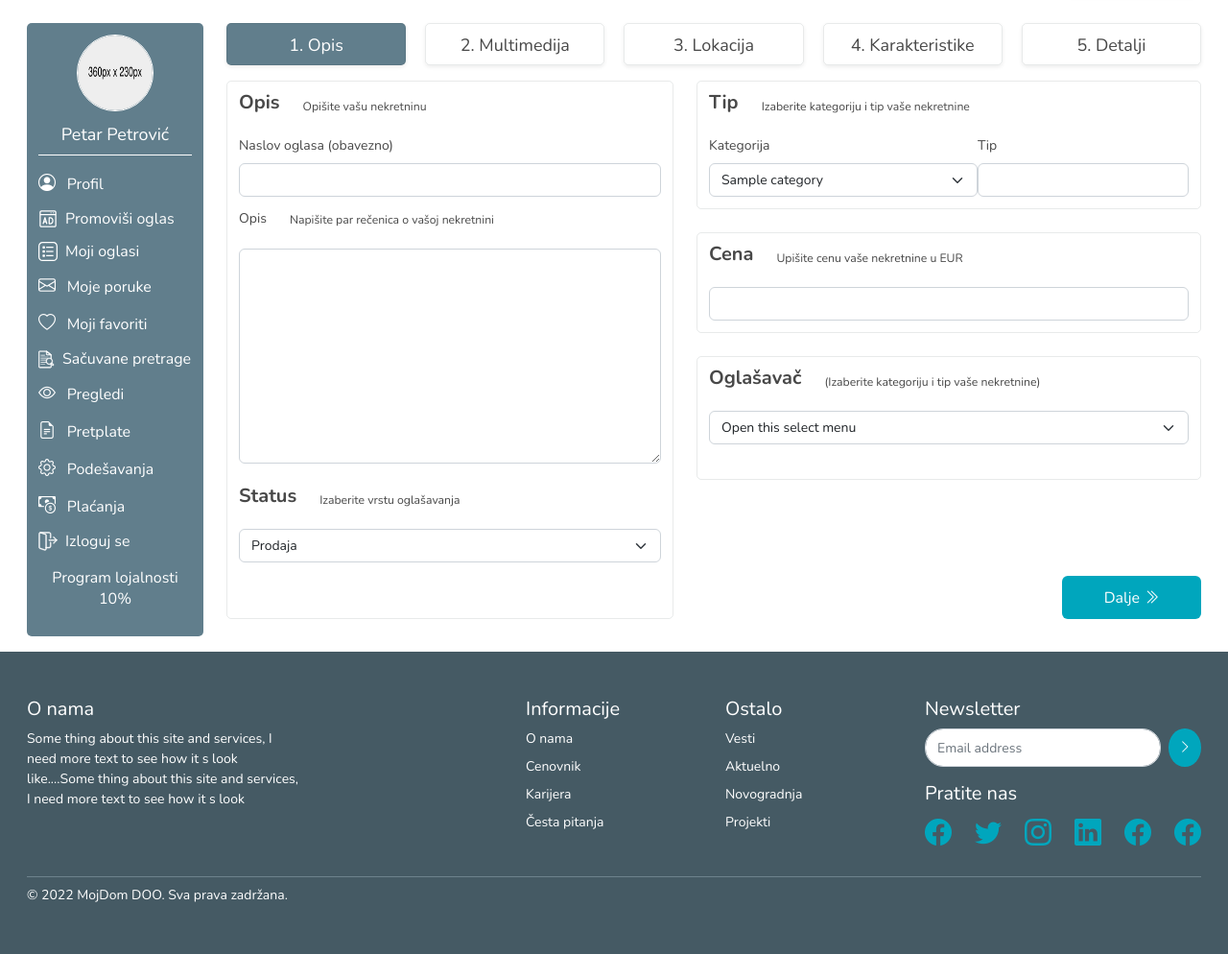
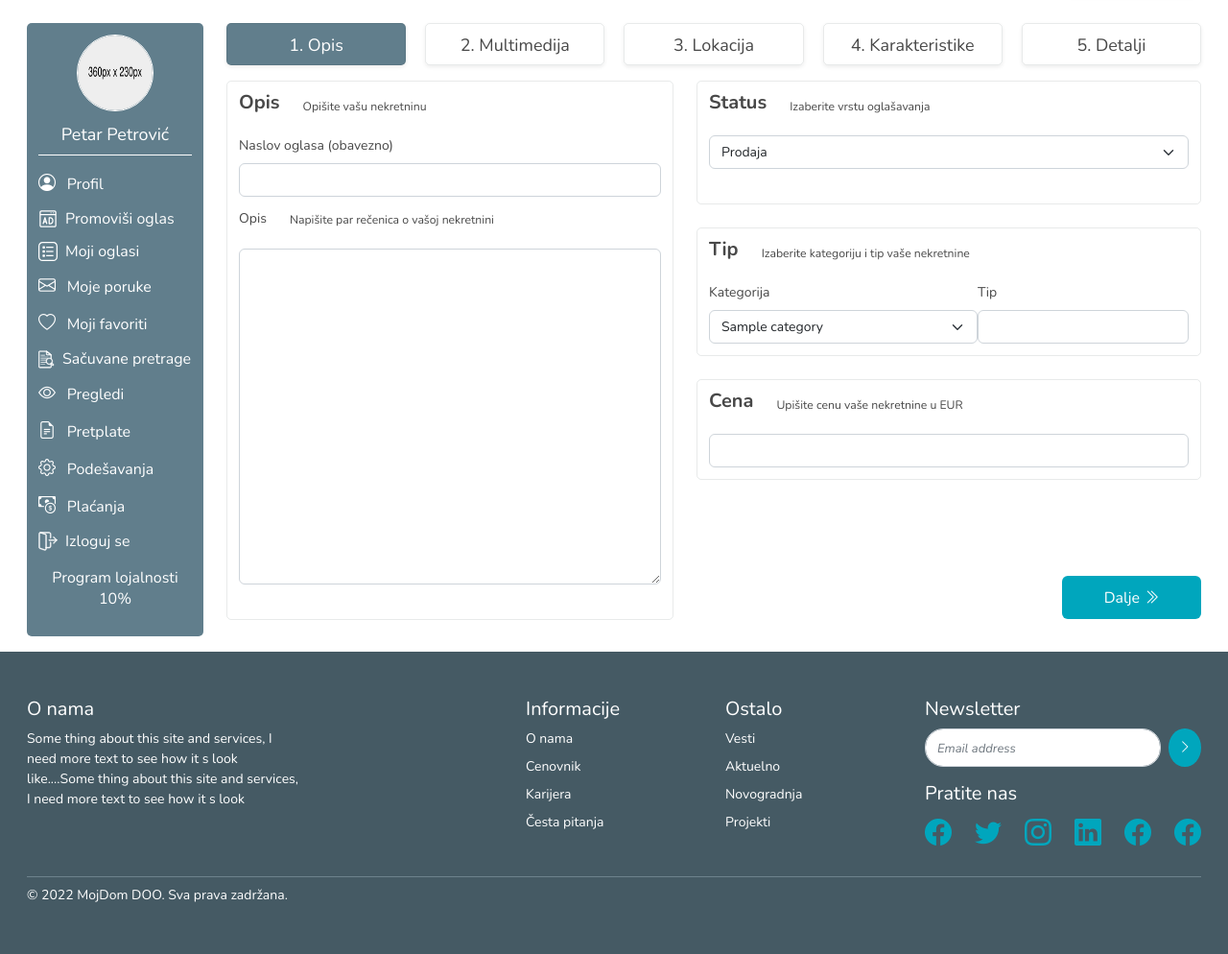
Before and after one commit to whimsy-cat/oglasi-django-bootstrap, a Django app: page /oglasi/postavi/ in a window 1280 px wide. Shown: the part 73-1067 px from the top of the page at 96% size. Run offline with Django 4.2, Linux system fonts and the light colour scheme; tables that the repository leaves empty hold one stand-in row (values such as "Sample post"); parts of the project's set-up code (start-up, migrations or seed data) failed here and were passed over; some libraries are stand-ins or nearby versions.

Commit message:
Improve listing experience

```diff
--- a/listings/models.py
+++ b/listings/models.py
@@ -1,5 +1,6 @@
 from django.db import models
 
+from accounts.models import Account
 from category.models import Category
 from uploader.models import DropBox
 
@@ -20,6 +21,7 @@ class Listing(models.Model):
     images = models.ManyToManyField(DropBox, related_name="images")
     floor_plan = models.ManyToManyField(DropBox, related_name="floor_plan")
     video = models.ManyToManyField(DropBox, related_name="video")
+    posted_by = models.ForeignKey(Account, on_delete=models.CASCADE)
 
     def __str__(self):
         return self.title
--- a/static/css/style.css
+++ b/static/css/style.css
@@ -15,6 +15,12 @@ h1, h2, h3, h4, h5, h6,
 
 input, select, textarea {
   font-size: 14px !important;
+}
+
+input::placeholder {
+  font-size: 13px;
+  font-style: italic;
+  opacity: 0.8;
 }
 
 
--- a/templates/base.html
+++ b/templates/base.html
@@ -18,9 +18,31 @@
       {% endblock %}
       {% include 'includes/footer.html' %}
     </main>
-    <script src="https://cdn.jsdelivr.net/npm/bootstrap@5.2.2/dist/js/bootstrap.bundle.min.js" integrity="sha384-OERcA2EqjJCMA+/3y+gxIOqMEjwtxJY7qPCqsdltbNJuaOe923+mo//f6V8Qbsw3" crossorigin="anonymous"></script>
+    <script src="https://cdn.jsdelivr.net/npm/@popperjs/core@2.11.6/dist/umd/popper.min.js" integrity="sha384-oBqDVmMz9ATKxIep9tiCxS/Z9fNfEXiDAYTujMAeBAsjFuCZSmKbSSUnQlmh/jp3" crossorigin="anonymous"></script>
+    <script src="https://cdn.jsdelivr.net/npm/bootstrap@5.2.3/dist/js/bootstrap.min.js" integrity="sha384-cuYeSxntonz0PPNlHhBs68uyIAVpIIOZZ5JqeqvYYIcEL727kskC66kF92t6Xl2V" crossorigin="anonymous"></script>
 
     {% block page_specific_scripts %}
     {% endblock %}
+    <script>
+    (function () {
+      'use strict'
+
+      // Fetch all the forms we want to apply custom Bootstrap validation styles to
+      const forms = document.querySelectorAll('.needs-validation')
+
+      // Loop over them and prevent submission
+      Array.prototype.slice.call(forms)
+        .forEach(function (form) {
+          form.addEventListener('submit', function (event) {
+            if (!form.checkValidity()) {
+              event.preventDefault()
+              event.stopPropagation()
+            }
+
+            form.classList.add('was-validated')
+          }, false)
+        })
+    })()
+    </script>
   </body>
 </html>
--- a/templates/listing/create_new_listing.html
+++ b/templates/listing/create_new_listing.html
@@ -29,7 +31,8 @@
               <a href="#" onclick="changeActive(5)">5. Detalji</a>
             </div>
           </div>
-          <form id="create-listing-form" method="POST" action="{% url 'listing_submit' %}">
+
+          <form id="create-listing-form" class="needs-validation" method="POST" action="{% url 'listing_submit' %}" novalidate>
             {% csrf_token %}
             <div class="creation-content justify-content-center show" id="step1">
               <div class="col creation-step me-4">
@@ -41,19 +44,22 @@
                   </div>
                   <div class="mb-3">
                     <label for="title" class="form-label">Naslov oglasa (obavezno)</label>
-                    <input type="text" class="form-control" id="title" name="title" aria-describedby="titleHelp">
+                    <input type="text" class="form-control" id="title" name="title" aria-describedby="titleHelp" required>
                   </div>
                   <div class="mb-3">
                     <div class="d-flex justify-content-start mb-4 step-heading">
                       <p class="align-self-end me-4">Opis</p>
                       <small class="align-self-end">Napišite par rečenica o vašoj nekretnini</small>
                     </div>
-                    <textarea class="form-control" name="description" id="description" cols="30" rows="10"></textarea>
+                    <textarea class="form-control" name="description" id="description" cols="30" rows="16" required></textarea>
                   </div>
                 </div>
-                <div class="step-section">
-                  {# Step sub heading #}
-                  <div class="d-flex justify-content-start mb-4 step-heading">
+              </div>
+
+              <div class="col">
+                <div class="creation-step mb-4">
+                  <div class="step-section mb-4">
+                    <div class="d-flex justify-content-start mb-4 step-heading">
                     <h5 class="align-self-end me-4">Status</h5>
                     <small class="align-self-end">Izaberite vrstu oglašavanja</small>
                   </div>
@@ -91,34 +96,35 @@
                   </div>
                 </div>
 
-                <div class="creation-step mb-4">
+                <div class="creation-step">
                   <div class="step-section">
                     <div class="d-flex justify-content-start mb-4 step-heading">
                       <h5 class="align-self-end me-4">Cena</h5>
                       <small class="align-self-end">Upišite cenu vaše nekretnine u EUR</small>
                     </div>
                     <div class="w100">
-                      <input type="text" class="form-control" id="price" name="price">
+                      <input type="text" class="form-control" id="price" name="price" required>
                     </div>
                   </div>
                 </div>
 
-                <div class="creation-step">
-                  <div class="step-section mb-4">
-                    <div class="d-flex justify-content-start mb-4 step-heading">
-                      <h5 class="align-self-end me-4">Oglašavač</h5>
-                      <small class="align-self-end">(Izaberite kategoriju i tip vaše nekretnine)</small>
-                    </div>
-                    <div class="w100">
-                      <select class="form-select" id="advertiser" name="advertiser">
-                        <option selected="">Open this select menu</option>
-                        <option value="1">One</option>
-                        <option value="2">Two</option>
-                        <option value="3">Three</option>
-                      </select>
-                    </div>
-                  </div>
-                </div>
+{#              Ovo nije potrebno jer znamo ko je oglasavac #}
+{#                <div class="creation-step">#}
+{#                  <div class="step-section mb-4">#}
+{#                    <div class="d-flex justify-content-start mb-4 step-heading">#}
+{#                      <h5 class="align-self-end me-4">Oglašavač</h5>#}
+{#                      <small class="align-self-end">(Izaberite kategoriju i tip vaše nekretnine)</small>#}
+{#                    </div>#}
+{#                    <div class="w100">#}
+{#                      <select class="form-select" id="advertiser" name="advertiser">#}
+{#                        <option selected="">Open this select menu</option>#}
+{#                        <option value="1">One</option>#}
+{#                        <option value="2">Two</option>#}
+{#                        <option value="3">Three</option>#}
+{#                      </select>#}
+{#                    </div>#}
+{#                  </div>#}
+{#                </div>#}
 
                 <div class="d-flex justify-content-end next-step">
                   <button class="btn btn-blue btn-creation-step" type="button" id="nextStep" onclick="switchStep(1, 2)">
@@ -232,49 +240,55 @@
             <div class="creation-content" id="step4">
               <div class="col flex-grow-1">
                 <div class="creation-step step-section mb-4">
-                  <div class="mb-4 step-heading">
-                    <h5 class="mb-2">Karakteristike</h5>
+                  <div class="mb-4 d-flex step-heading justify-content-start">
+                    <h5 class="mb-2 flex-grow-1">
+                      Karakteristike
+                    </h5>
+                    <a href="#" class="text-dark" data-bs-toggle="popover" data-bs-title="Smernice" data-bs-content="Primer ispod je za dvoiposoban stan od 80kvadrata, sa 1 kupatilom i jednim toaletom, 2 spavaće sobe i jednim garažnim mestom u zajedničkoj garaži zgrade.">
+                        Potrebna pomoć?
+                        <i class="bi bi-info-circle-fill"></i>
+                      </a>
                   </div>
                   <div class="container-fluid">
                     <div class="row">
                       <div class="col-3 col-lg-3">
                         <div class="mb-3">
-                          <label for="size" class="form-label">Površina</label>
-                          <input type="text" class="form-control" id="size" name="size" aria-describedby="titleHelp">
+                          <label for="size" class="form-label">Površina (obavezno)</label>
+                          <input type="text" class="form-control" id="size" name="size" aria-describedby="titleHelp" placeholder="npr 80" required>
                         </div>
                         <div class="mb-3">
                           <label for="structure" class="form-label">Struktura (brojevima)</label>
-                          <input type="text" class="form-control" id="structure" name="structure" aria-describedby="titleHelp">
+                          <input type="text" class="form-control" id="structure" name="structure" aria-describedby="titleHelp" placeholder="npr 2.5">
                         </div>
                         <div class="mb-3">
                           <label for="year_built" class="form-label">Godina Izgradnje</label>
-                          <input type="text" class="form-control" id="year_built" name="year_built" aria-describedby="titleHelp">
+                          <input type="text" class="form-control" id="year_built" name="year_built" aria-describedby="titleHelp" placeholder="npr 1983">
                         </div>
                         <div class="mb-3">
                           <label for="floor" class="form-label">Sprat</label>
-                          <input type="text" class="form-control" id="floor" name="floor" aria-describedby="titleHelp">
+                          <input type="text" class="form-control" id="floor" name="floor" aria-describedby="titleHelp" placeholder="npr 2">
                         </div>
                         <div class="mb-3">
                           <label for="total_floors" class="form-label">Od Spratova</label>
-                          <input type="text" class="form-control" id="total_floors" name="total_floors" aria-describedby="titleHelp">
+                          <input type="text" class="form-control" id="total_floors" name="total_floors" aria-describedby="titleHelp" placeholder="5">
                         </div>
                       </div>
                       <div class="col-3 col-lg-3">
                         <div class="mb-3">
-                          <label for="bedrooms" class="form-label">Spavaćih soba</label>
-                          <input type="text" class="form-control" id="bedrooms" name="bedrooms" aria-describedby="titleHelp">
+                          <label for="bedrooms" class="form-label">Spavaćih soba (brojevima)</label>
+                          <input type="text" class="form-control" id="bedrooms" name="bedrooms" aria-describedby="titleHelp" placeholder="npr 2">
                         </div>
                         <div class="mb-3">
-                          <label for="baths" class="form-label">Kupatila</label>
-                          <input type="text" class="form-control" id="baths" name="baths" aria-describedby="titleHelp">
+                          <label for="baths" class="form-label">Kupatila (brojevima)</label>
+                          <input type="text" class="form-control" id="baths" name="baths" aria-describedby="titleHelp" placeholder="npr 1">
                         </div>
                         <div class="mb-3">
-                          <label for="half_baths" class="form-label">Toaleta</label>
-                          <input type="text" class="form-control" id="half_baths" name="half_baths" aria-describedby="titleHelp">
+                          <label for="half_baths" class="form-label">Toaleta (brojevima)</label>
+                          <input type="text" class="form-control" id="half_baths" name="half_baths" aria-describedby="titleHelp" placeholder="npr 0">
                         </div>
                         <div class="mb-3">
-                          <label for="parcel_size" class="form-label">Površina parcele</label>
-                          <input type="text" class="form-control" id="parcel_size" name="parcel_size" aria-describedby="titleHelp">
+                          <label for="parcel_size" class="form-label">Površina parcele (u kvm)</label>
+                          <input type="text" class="form-control" id="parcel_size" name="parcel_size" aria-describedby="titleHelp" placeholder="npr 30.000 za 30ari">
                         </div>
                         <div class="mb-3">
                           <label for="additional" class="form-label">Ostalo/dodatno</label>
@@ -397,6 +412,8 @@
   <script src="{% static 'js/uppy-rs.min.js' %}"></script>
 
   <script>
+    const popoverTriggerList = document.querySelectorAll('[data-bs-toggle="popover"]')
+    const popoverList = [...popoverTriggerList].map(popoverTriggerEl => new bootstrap.Popover(popoverTriggerEl))
 
     function switchStep(currentStep, nextStep) {
       if (currentStep) {
```
Also changed, not shown: other parts of templates/listing/create_new_listing.html (+19 -15 lines), templates/accounts/login.html (+0 -21 lines), listings/migrations/0008_listing_posted_by.py (added).
